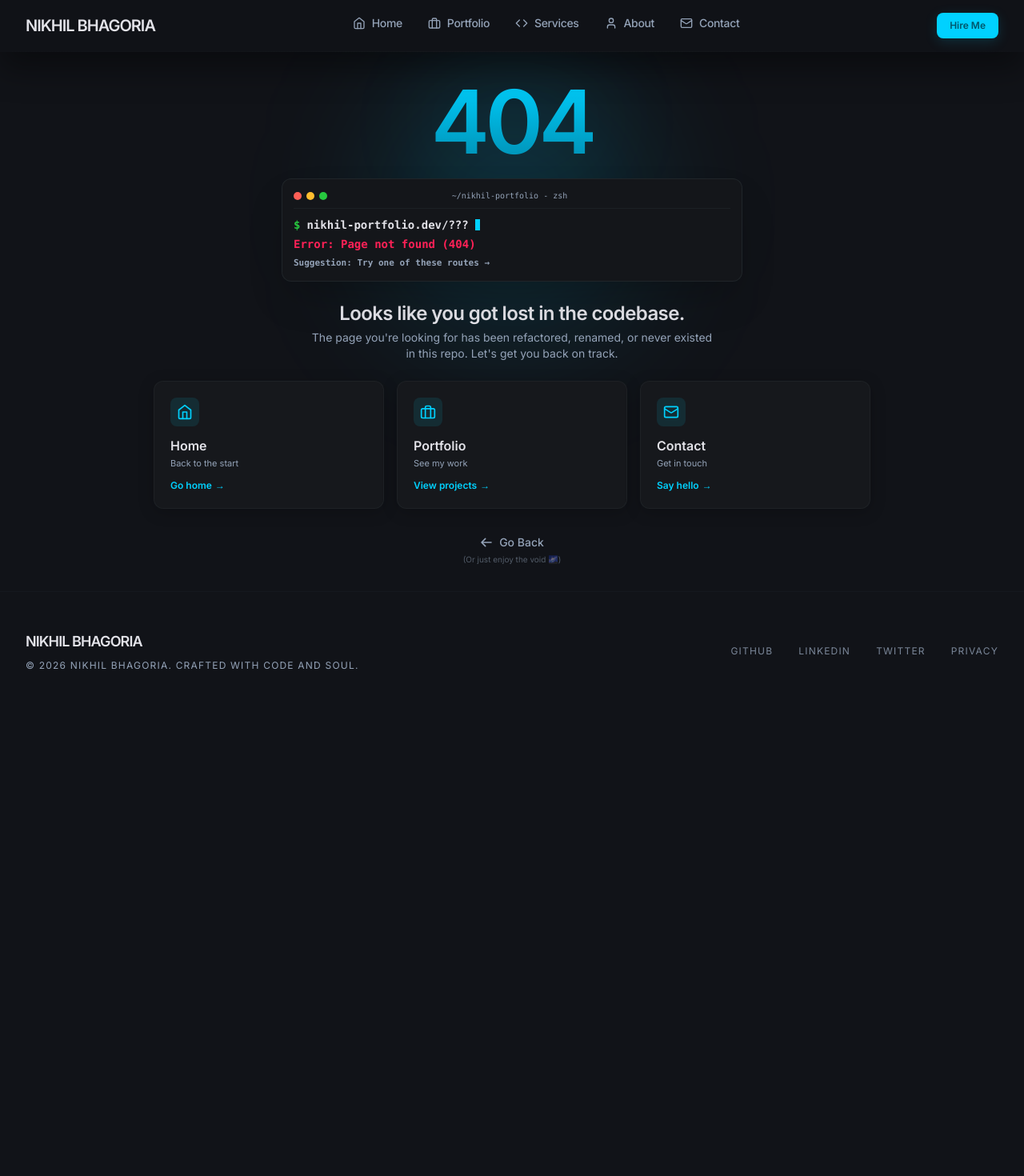
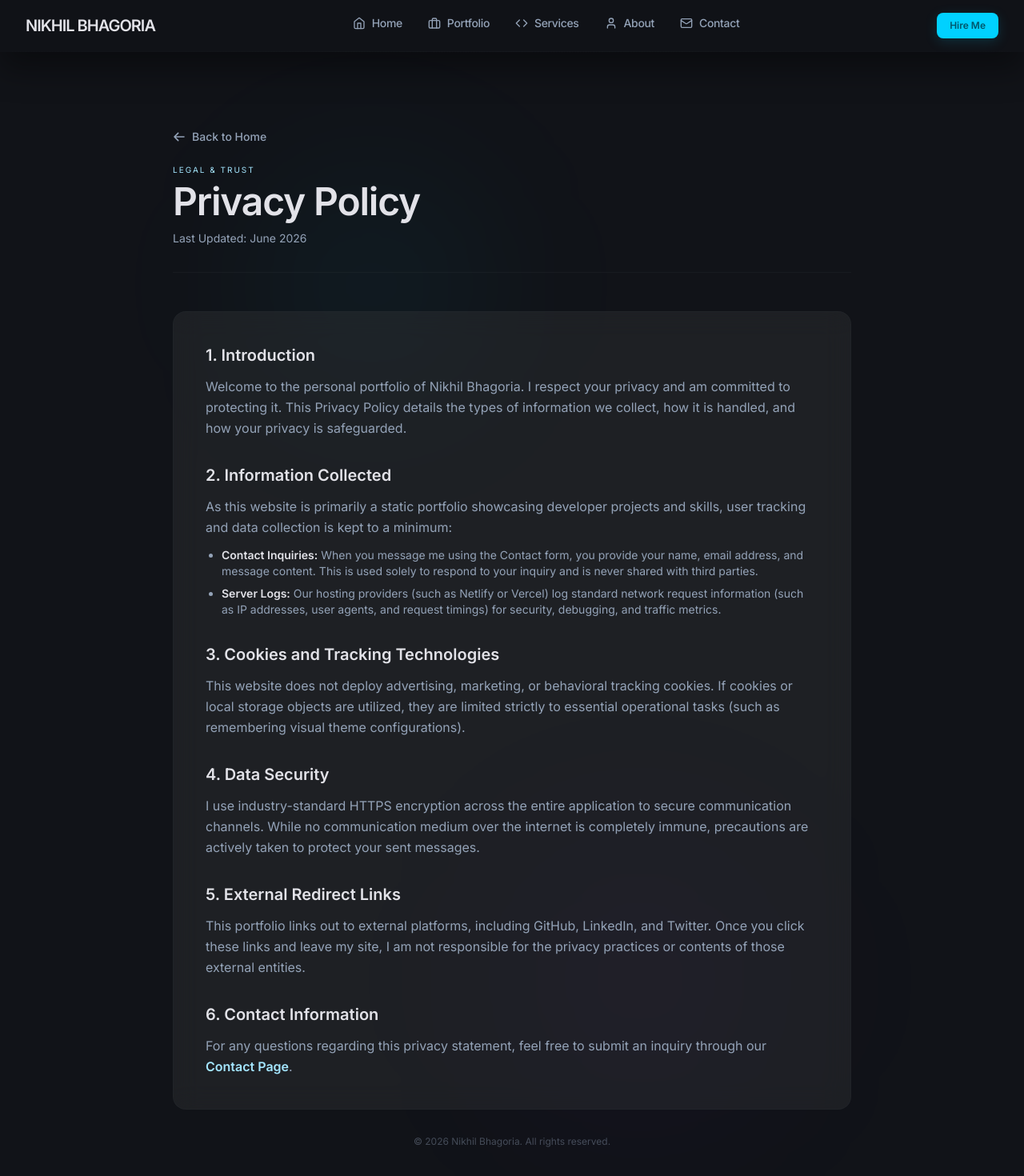
Before and after one commit to NikhilBhagoria/nikhil-dev-portfolio, a Next.js app: page /privacy in a window 1280 px wide. Before the commit this address had no page. Shown: the top 1470 px of the page at 80% size. Before the commit the page ends 888 px from the top, so only its background shows below. Built offline with nearby package versions, Linux system fonts and the light colour scheme.

Commit message:
feat: add Privacy Policy page with comprehensive information on data handling and user privacy practices

```diff
--- /dev/null
+++ b/src/app/privacy/page.js
@@ -0,0 +1,139 @@
+import Link from "next/link";
+
+export const metadata = {
+  title: "Privacy Policy",
+  description: "Privacy policy for Nikhil Bhagoria's portfolio. Transparent information handling practices.",
+  alternates: {
+    canonical: "https://nikhilbhagoria.netlify.app/privacy",
+  },
+  openGraph: {
+    title: "Privacy Policy | Nikhil Bhagoria",
+    description: "Privacy policy for Nikhil Bhagoria's portfolio. Transparent information handling practices.",
+    url: "https://nikhilbhagoria.netlify.app/privacy",
+    type: "website",
+  },
+  twitter: {
+    card: "summary_large_image",
+    title: "Privacy Policy | Nikhil Bhagoria",
+    description: "Privacy policy for Nikhil Bhagoria's portfolio. Transparent information handling practices.",
+  },
+};
+
+export default function PrivacyPage() {
+  return (
+    <main className="py-24 bg-background relative overflow-hidden">
+      {/* Decorative Background Glows */}
+      <div className="absolute top-[10%] left-1/4 w-72 h-72 bg-primary-container/5 rounded-full blur-[100px] pointer-events-none z-0" />
+      <div className="absolute bottom-[10%] right-1/4 w-80 h-80 bg-[#7000ff]/5 rounded-full blur-[120px] pointer-events-none z-0" />
+
+      <div className="max-w-4xl mx-auto px-6 relative z-10">
+
+        {/* Header */}
+        <div className="mb-12 border-b border-outline-variant/15 pb-8">
+          <Link
+            href="/"
+            className="inline-flex items-center gap-2 text-xs md:text-sm text-on-surface-variant hover:text-[#00d1ff] transition-colors duration-200 mb-6 font-medium group"
+          >
+            <svg className="w-4 h-4 group-hover:-translate-x-1 transition-transform" fill="none" stroke="currentColor" viewBox="0 0 24 24" xmlns="http://www.w3.org/2000/svg">
+              <path strokeLinecap="round" strokeLinejoin="round" strokeWidth="2.5" d="M10 19l-7-7m0 0l7-7m-7 7h18"></path>
+            </svg>
+            Back to Home
+          </Link>
+
+          <span className="font-label text-[10px] text-primary uppercase tracking-[0.2em] block mb-2">
+            Legal & Trust
+          </span>
+          <h1 className="font-headline text-4xl md:text-5xl font-extrabold tracking-tight text-on-surface">
+            Privacy Policy
+          </h1>
+          <p className="text-on-surface-variant text-xs md:text-sm mt-3">
+            Last Updated: June 2026
+          </p>
+        </div>
+
+        {/* Content Card */}
+        <div className="glass-card rounded-2xl p-8 md:p-10 space-y-8 text-on-surface-variant text-sm md:text-base leading-relaxed">
+
+          {/* Section 1: Intro */}
+          <section className="space-y-3">
+            <h2 className="font-headline text-lg md:text-xl font-bold text-on-surface">
+              1. Introduction
+            </h2>
+            <p>
+              Welcome to the personal portfolio of Nikhil Bhagoria. I respect your privacy and am committed to protecting it. This Privacy Policy details the types of information we collect, how it is handled, and how your privacy is safeguarded.
+            </p>
+          </section>
+
+          {/* Section 2: Collection */}
+          <section className="space-y-3">
+            <h2 className="font-headline text-lg md:text-xl font-bold text-on-surface">
+              2. Information Collected
+            </h2>
+            <p>
+              As this website is primarily a static portfolio showcasing developer projects and skills, user tracking and data collection is kept to a minimum:
+            </p>
+            <ul className="list-disc pl-5 space-y-2 text-sm">
+              <li>
+                <strong className="text-on-surface">Contact Inquiries:</strong> When you message me using the Contact form, you provide your name, email address, and message content. This is used solely to respond to your inquiry and is never shared with third parties.
+              </li>
+              <li>
+                <strong className="text-on-surface">Server Logs:</strong> Our hosting providers (such as Netlify or Vercel) log standard network request information (such as IP addresses, user agents, and request timings) for security, debugging, and traffic metrics.
+              </li>
+            </ul>
+          </section>
+
+          {/* Section 3: Cookies */}
+          <section className="space-y-3">
+            <h2 className="font-headline text-lg md:text-xl font-bold text-on-surface">
+              3. Cookies and Tracking Technologies
+            </h2>
+            <p>
+              This website does not deploy advertising, marketing, or behavioral tracking cookies. If cookies or local storage objects are utilized, they are limited strictly to essential operational tasks (such as remembering visual theme configurations).
+            </p>
+          </section>
+
+          {/* Section 4: Data Security */}
+          <section className="space-y-3">
+            <h2 className="font-headline text-lg md:text-xl font-bold text-on-surface">
+              4. Data Security
+            </h2>
+            <p>
+              I use industry-standard HTTPS encryption across the entire application to secure communication channels. While no communication medium over the internet is completely immune, precautions are actively taken to protect your sent messages.
+            </p>
+          </section>
+
+          {/* Section 5: Third-Party Links */}
+          <section className="space-y-3">
+            <h2 className="font-headline text-lg md:text-xl font-bold text-on-surface">
+              5. External Redirect Links
+            </h2>
+            <p>
+              This portfolio links out to external platforms, including GitHub, LinkedIn, and Twitter. Once you click these links and leave my site, I am not responsible for the privacy practices or contents of those external entities.
+            </p>
+          </section>
+
+          {/* Section 6: Contact */}
+          <section className="space-y-3">
+            <h2 className="font-headline text-lg md:text-xl font-bold text-on-surface">
+              6. Contact Information
+            </h2>
+            <p>
+              For any questions regarding this privacy statement, feel free to submit an inquiry through our{" "}
+              <Link href="/contact" className="text-primary hover:underline font-semibold">
+                Contact Page
+              </Link>
+              .
+            </p>
+          </section>
+
+        </div>
+
+        {/* Footer info */}
+        <div className="mt-8 text-center text-xs text-on-surface-variant/40">
+          <p>© {new Date().getFullYear()} Nikhil Bhagoria. All rights reserved.</p>
+        </div>
+
+      </div>
+    </main>
+  );
+}
```
